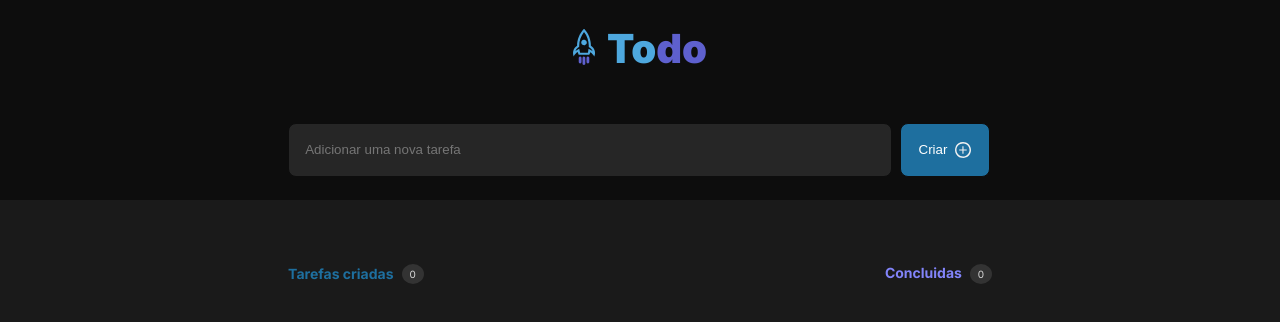
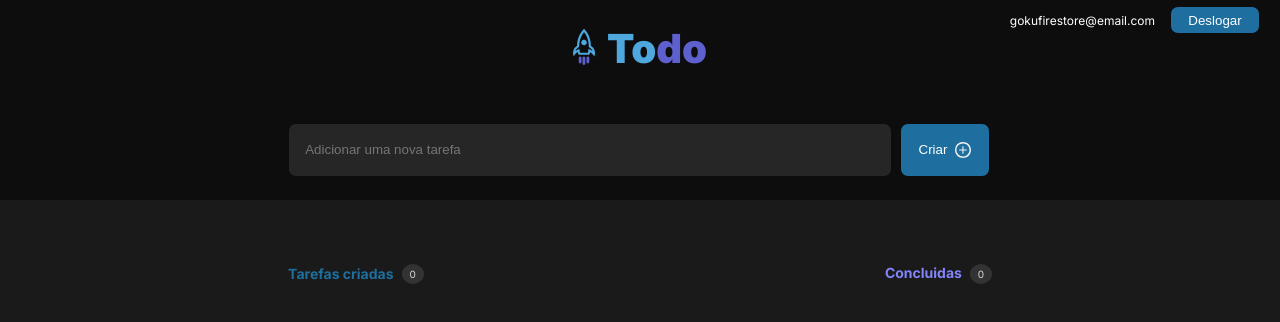
Before and after one commit to liliul/firebaseRepos, a website with bundled scripts: page todoList/todoList.html in a window 1280 px wide. Built offline with nearby package versions, Linux system fonts and the light colour scheme; no server answers.

Commit message:
feat: criando layout do signOut html e css todoList-firebase

```diff
--- a/todoList/src/style/sass/main.scss
+++ b/todoList/src/style/sass/main.scss
@@ -4,6 +4,7 @@
 @import './utils/header.scss';
 @import './utils/content.scss';
 @import './utils/telaLogin.scss';
+@import './utils/signOut.scss';
 
 * {
 	margin: 0;
--- /dev/null
+++ b/todoList/src/style/sass/utils/signOut.scss
@@ -0,0 +1,33 @@
+@import './util.scss';
+
+.formLogin {
+	position: absolute;
+	top: 15px;
+	right: 20px;
+
+	width: auto;
+	height: 10px;
+	display: flex;
+	align-items: center;
+	gap: 15px;
+
+	// background: purple;
+	.s-email {
+		font-size: 1.2rem;
+		color: $b_cor;
+	}
+	.b-signOut{
+		width: 9rem;
+	    height: 28px;
+	    background-color: #1E6F9F;
+	    border-radius: 0.8rem;
+	    border: 1px solid #0D0D0D;
+	    outline: none;
+	    color: white;
+
+	    &:hover {
+			transform: translateY(0.3rem);
+			background-color: $b_hover;
+		}
+	}
+}
--- a/todoList/todoList.html
+++ b/todoList/todoList.html
@@ -7,8 +7,14 @@
 	<link rel="stylesheet" type="text/css" href="./src/style/style.css">
 </head>
 <body>
+	<!-- login -->
+	<div class="formLogin">
+		<small class="s-email">gokufirestore@email.com</small>
+		<button class="b-signOut">Deslogar</button>
+	</div>
 
 	<section class="isolate">
+
 		<!-- header -->
 		<header class="container_header">
 			<div class="header">
```
Also changed, not shown: todoList/src/style/style.css.
